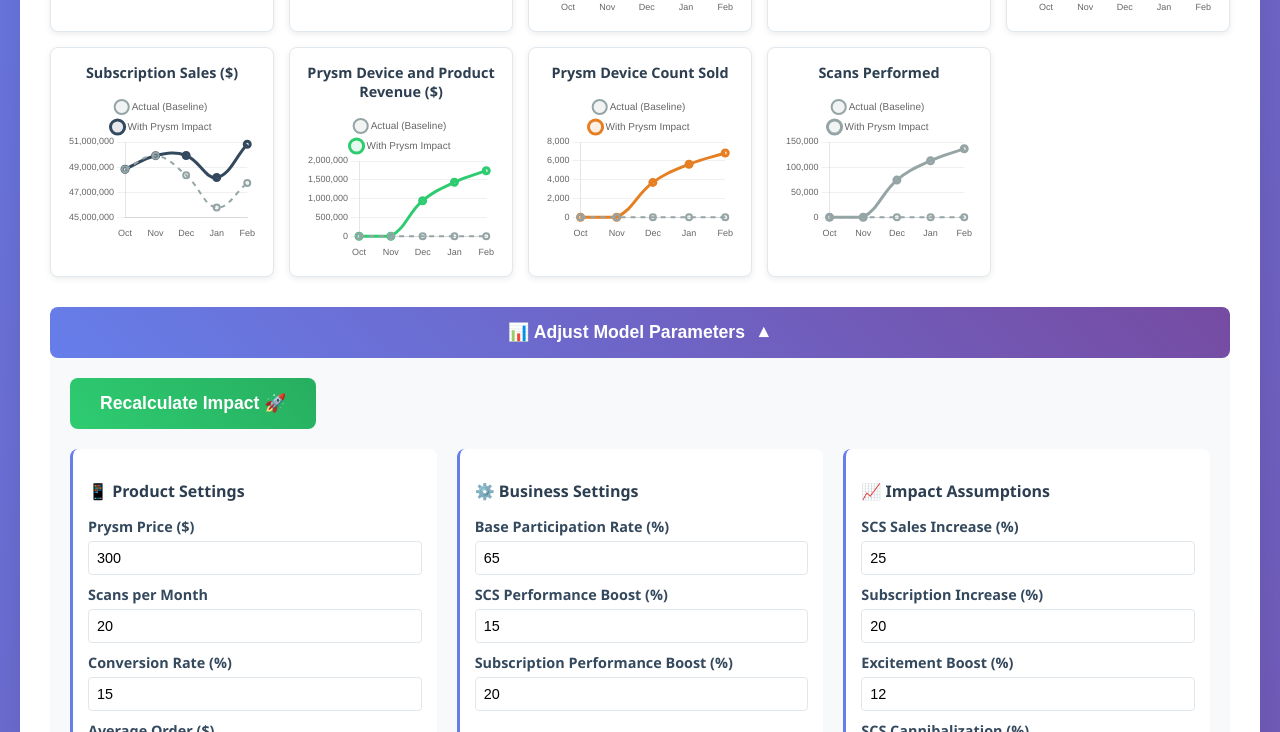
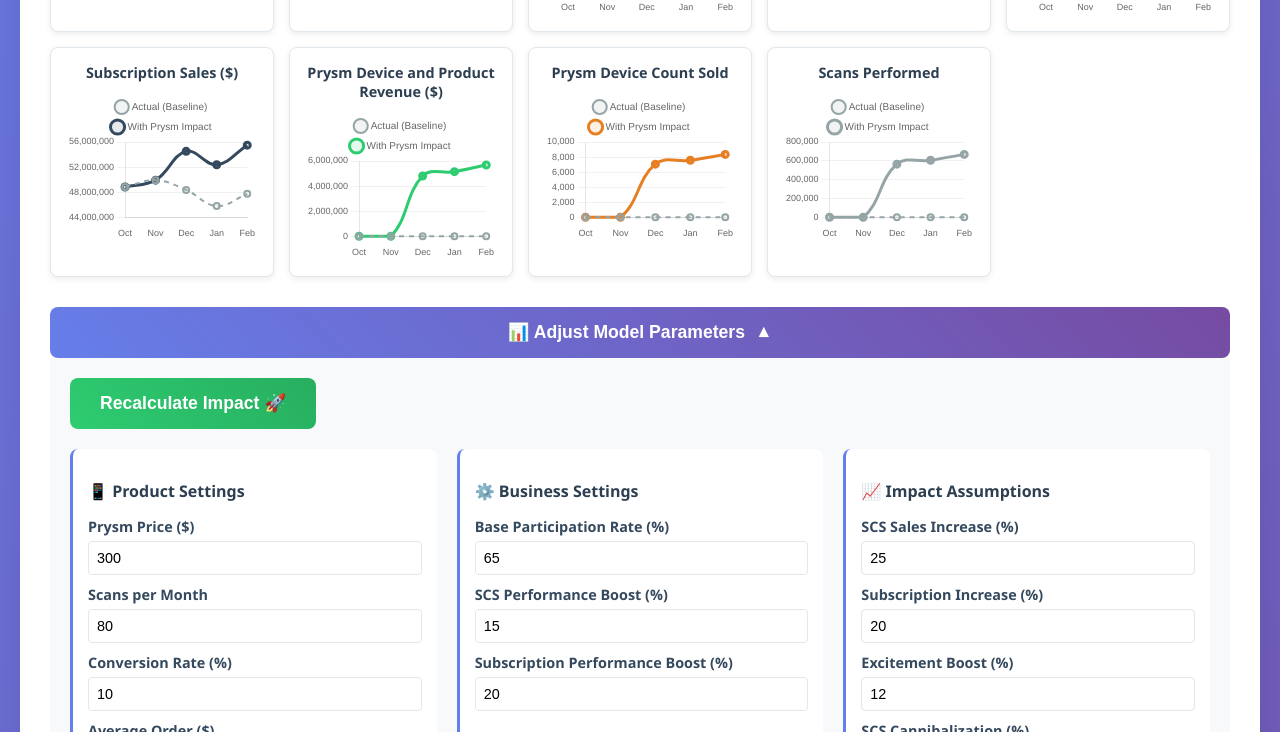
Before and after one commit to beastwood12/prysm_launch_model_v1, a plain HTML site: page index.html in a window 1280 px wide. Both pictures are taken after a click on the button "📊 Adjust Model Parameters". Shown: the part 704-1436 px from the top of the page. Drawn offline with nearby package versions, Linux system fonts and the light colour scheme.

Commit message:
Update index.html
updated UI and the adoption rate so that it's front loaded

```diff
--- a/index.html
+++ b/index.html
@@ -10,7 +10,7 @@
         body { font-family: 'Segoe UI', sans-serif; margin: 0; padding: 20px; background: linear-gradient(135deg, #667eea 0%, #764ba2 100%); min-height: 100vh; }
         .container { max-width: 1600px; margin: 0 auto; background: white; border-radius: 20px; padding: 30px; box-shadow: 0 20px 40px rgba(0,0,0,0.1); }
         .title-container { display: flex; align-items: center; justify-content: center; margin-bottom: 30px; }
-        .prysm-logo { width: 60px; height: 60px; margin-right: 20px; object-fit: contain; }
+        .prysm-logo { width: 60px; height: 60px; margin-right: 20px; object-fit: contain; border: 2px solid #333; border-radius: 8px; padding: 4px; background: white; }
         .logo-placeholder { width: 60px; height: 60px; margin-right: 20px; background: linear-gradient(45deg, #667eea, #764ba2); border-radius: 12px; display: flex; align-items: center; justify-content: center; }
         .logo-text { color: white; font-weight: bold; font-size: 18px; }
         h1 { color: #2c3e50; font-size: 2.5em; margin: 0; background: linear-gradient(45deg, #667eea, #764ba2); -webkit-background-clip: text; -webkit-text-fill-color: transparent; }
@@ -55,12 +55,11 @@
 <body>
     <div class="container">
         <div class="title-container">
-            <img src="images/Prysm_logol.png"
+            <img src="images/Prysm_logo.png"
                  alt="Prysm Logo"
                  class="prysm-logo"
                  onerror="this.style.display='none'; document.querySelector('.logo-placeholder').style.display='flex';" />
 
-            <!-- Fallback placeholder that looks professional -->
             <div class="logo-placeholder" style="display: none;">
                 <div class="logo-text">Prysm</div>
             </div>
@@ -114,8 +113,8 @@
                     <div class="param-group">
                         <h3>📱 Product Settings</h3>
                         <div class="param"><label>Prysm Price ($)</label><input type="number" id="price" value="300"></div>
-                        <div class="param"><label>Scans per Month</label><input type="number" id="scans" value="20"></div>
-                        <div class="param"><label>Conversion Rate (%)</label><input type="number" id="conversion" value="15"></div>
+                        <div class="param"><label>Scans per Month</label><input type="number" id="scans" value="80"></div>
+                        <div class="param"><label>Conversion Rate (%)</label><input type="number" id="conversion" value="10"></div>
                         <div class="param"><label>Average Order ($)</label><input type="number" id="orderSize" value="85"></div>
                         <div class="param"><label>Max Devices Per Person</label><input type="number" id="maxDevices" value="1"></div>
                     </div>
@@ -159,15 +158,15 @@
         <div class="model-explanation">
             <h3>How the Model Works</h3>
             <div class="explanation-content">
-                <p><strong>1. Prysm Adoption:</strong> Based on price sensitivity (lower price = higher adoption) and participation rate, with gradual rollout over time.</p>
+                <p><strong>1. Prysm Adoption:</strong> Front-loaded adoption curve reflecting high initial excitement (75% in month 1) that tapers off to stabilization, based on price sensitivity and participation rate.</p>
 
                 <p><strong>2. Direct Revenue:</strong> Prysm devices generate revenue through scans that convert to product orders (Scans × Conversion Rate × Average Order).</p>
 
                 <p><strong>3. Engagement Effect:</strong> More scans per device create an engagement multiplier (up to 2x) that strengthens retention and subscription impacts.</p>
 
-                <p><strong>4. Retention Improvements:</strong> Better retention means fewer sales leaders leave each month, with the effect scaling based on Prysm penetration and engagement. The 3-month retention improvement is applied as a monthly benefit (divided by 3).</p>
+                <p><strong>4. Retention Improvements:</strong> Better retention means fewer sales leaders leave each month, with moderate impact factors (0.25 for existing, 0.35 for new leaders) scaling based on Prysm penetration and engagement. The 3-month retention improvement is applied as a monthly benefit (divided by 3).</p>
 
-                <p><strong>5. Sales Leader Growth:</strong> Enhanced retention leads to more total sales leaders, while improved subscriptions drive new leader recruitment.</p>
+                <p><strong>5. Sales Leader Growth:</strong> Enhanced retention leads to more total sales leaders, while improved subscriptions drive new leader recruitment with stronger multipliers (0.8 for subscription growth, 0.5 for penetration effect).</p>
 
                 <p><strong>6. Business Impact:</strong> Three types of sales boosts apply based on penetration:
                     <br>• <em>SCS Boost:</em> Increased sales of SCS products (25% of total sales)
@@ -183,6 +182,8 @@
     </div>
 
     <script>
+        console.log("🚀 NEW FRONT-LOADED MODEL LOADED - High Initial Penetration Active!");
+
         const actualData = {
             'Global': {
                 months: ['Oct', 'Nov', 'Dec', 'Jan', 'Feb'],
@@ -316,16 +317,34 @@
                     scans: [0, 0, 0, 0, 0]
                 };
 
+                // Apply Prysm impact from Dec onwards (index 2+)
                 for (let i = 2; i < 5; i++) {
                     const monthsSinceLaunch = i - 2;
 
+                    // NEW FRONT-LOADED ADOPTION CURVE
                     const baseAdoptionRate = pricePurchaseIntent * inputs.participation;
-                    const adoptionProgress = 1 - Math.exp(-0.5 * (monthsSinceLaunch + 1));
+                    let adoptionProgress;
+                    if (monthsSinceLaunch === 0) {
+                        adoptionProgress = 0.75; // 75% in first month - HIGH INITIAL EXCITEMENT!
+                    } else if (monthsSinceLaunch === 1) {
+                        adoptionProgress = 0.85; // 85% total by second month
+                    } else {
+                        adoptionProgress = 0.95; // 95% total by third month
+                    }
                     const currentAdoptionRate = baseAdoptionRate * adoptionProgress;
 
                     const potentialAdopters = Math.round(data.salesLeaders[i] * currentAdoptionRate);
                     const actualDevicesSold = potentialAdopters * inputs.maxDevices;
                     const penetration = data.salesLeaders[i] > 0 ? actualDevicesSold / data.salesLeaders[i] : 0;
+
+                    // Debug logging for first month to verify changes
+                    if (region === 'Global' && monthsSinceLaunch === 0) {
+                        console.log("🎯 DECEMBER LAUNCH - FRONT-LOADED MODEL:");
+                        console.log("Adoption progress:", (adoptionProgress * 100) + "%");
+                        console.log("Current adoption rate:", (currentAdoptionRate * 100).toFixed(1) + "%");
+                        console.log("Devices sold:", actualDevicesSold.toLocaleString());
+                        console.log("Penetration:", (penetration * 100).toFixed(1) + "%");
+                    }
 
                     const baseScansPerMonth = 20;
                     const engagementMultiplier = Math.min(2.0, inputs.scans / baseScansPerMonth);
@@ -351,12 +370,14 @@
                     const prevSalesLeaders = i > 2 ? enhanced[region].salesLeaders[i-1] : data.salesLeaders[i-1];
                     const prevNewLeaders = i > 2 ? enhanced[region].newLeaders[i-1] : data.newLeaders[i-1];
 
-                    const retainedExisting = prevSalesLeaders * (1 + retentionImprovement * 0.1 / 3);
-                    const retainedNew = prevNewLeaders * (1 + newRetentionImprovement * 0.15 / 3);
+                    // MODERATE IMPACT FACTORS (increased from conservative)
+                    const retainedExisting = prevSalesLeaders * (1 + retentionImprovement * 0.25 / 3);
+                    const retainedNew = prevNewLeaders * (1 + newRetentionImprovement * 0.35 / 3);
                     const retentionBonus = (retainedExisting + retainedNew) - (prevSalesLeaders + prevNewLeaders);
 
                     const subscriptionGrowth = (data.subscriptions[i] + subsBoost) / data.subscriptions[i] - 1;
-                    const recruitmentBoost = 1 + (subscriptionGrowth * 0.5) + (penetration * 0.3);
+                    // STRONGER RECRUITMENT MULTIPLIERS
+                    const recruitmentBoost = 1 + (subscriptionGrowth * 0.8) + (penetration * 0.5);
                     enhanced[region].newLeaders[i] = Math.round(data.newLeaders[i] * recruitmentBoost);
 
                     enhanced[region].salesLeaders[i] = Math.round(data.salesLeaders[i] + retentionBonus + (enhanced[region].newLeaders[i] - data.newLeaders[i]));
@@ -376,6 +397,13 @@
 
                     const totalSalesBoost = scsBoost + subsBoost + excitementBoost - cannibalizationLoss;
                     enhanced[region].totalSales[i] = Math.round(data.totalSales[i] + totalSalesBoost + prysmRevenue + salesLeaderRevenueBump);
+
+                    // Additional debug for Global first month
+                    if (region === 'Global' && monthsSinceLaunch === 0) {
+                        console.log("Retention bonus:", Math.round(retentionBonus));
+                        console.log("Incremental new leaders:", incrementalNewLeaders);
+                        console.log("Total incremental leaders:", Math.round(retentionBonus + incrementalNewLeaders));
+                    }
                 }
             });
 
@@ -554,6 +582,7 @@
         });
 
         document.addEventListener('DOMContentLoaded', function() {
+            console.log("🎯 Model initializing with front-loaded adoption...");
             initCharts();
             updateCharts();
         });
```
